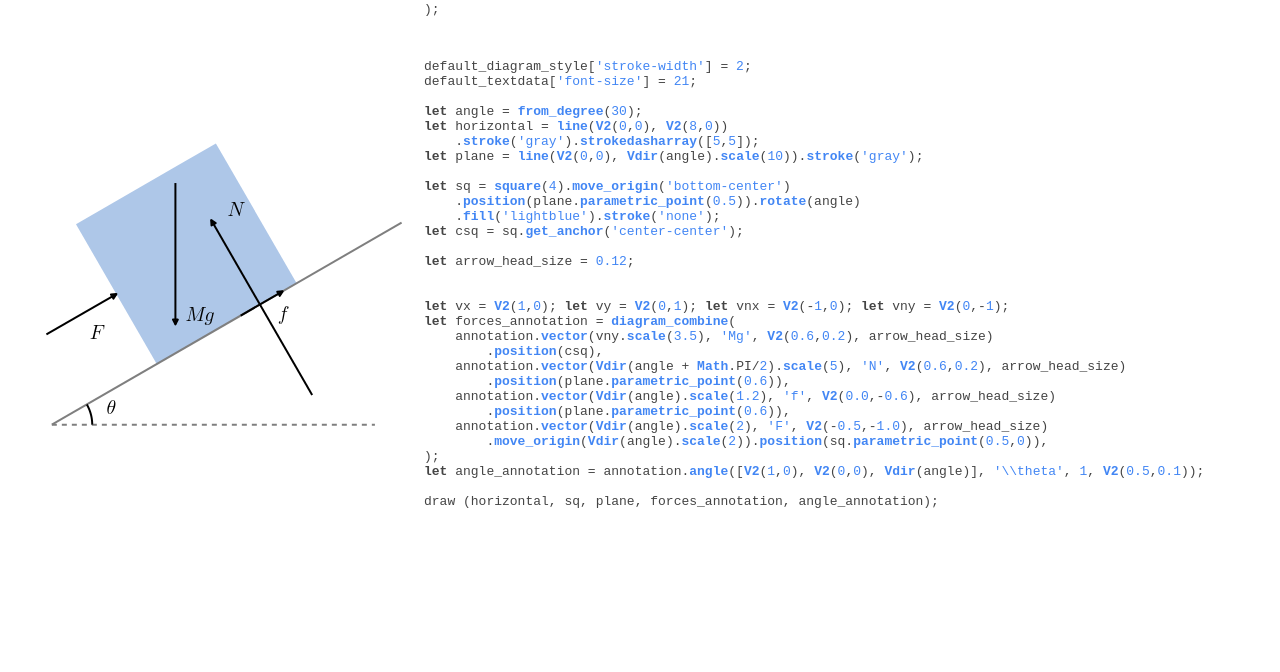
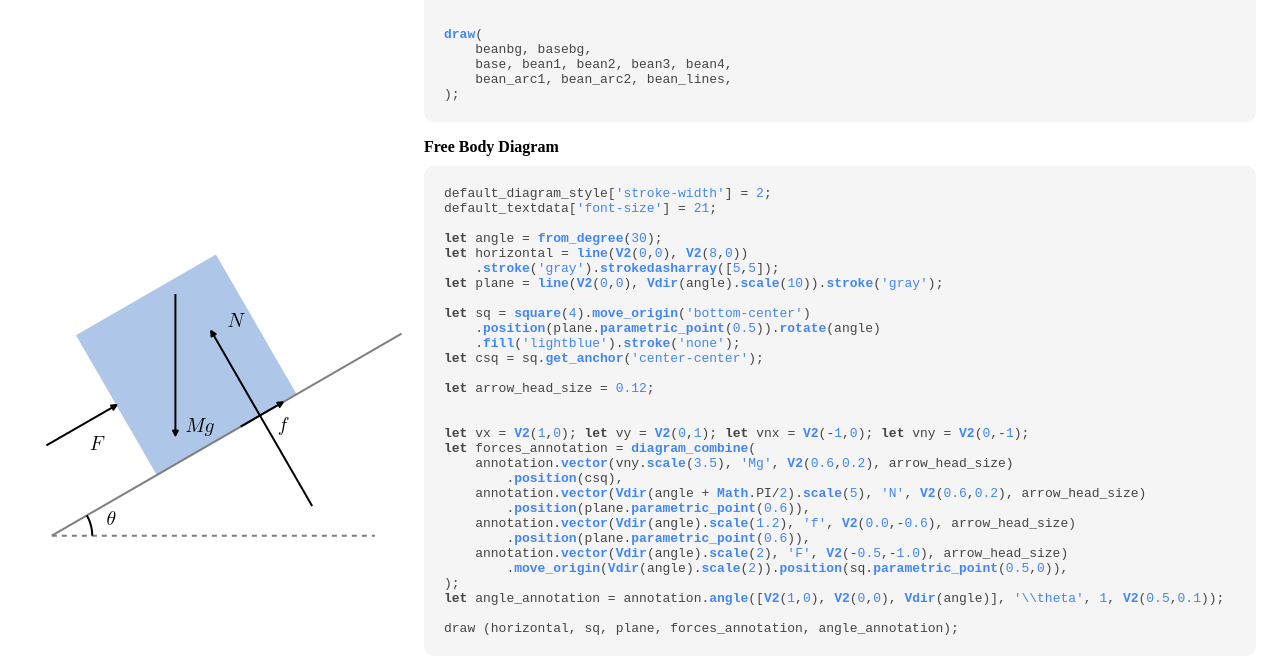
Before and after one commit to ray-pH/diagramatics-site-old, a website with bundled scripts: page examples/index.html in a window 1280 px wide. Shown: the part 1360-2032 px from the top of the page. Before the commit the page ends 1898 px from the top, so only its background shows below. Built offline with nearby package versions, Linux system fonts and the light colour scheme.

Commit message:
examples : css styling

```diff
--- a/examples/highlighter.js
+++ b/examples/highlighter.js
@@ -1,5 +1,7 @@
 import hljscore from 'highlight.js/lib/core';
 import javascript from 'highlight.js/lib/languages/javascript';
 
+// theme was imported as css
+// <link href="./lib/lightfair.css" rel="stylesheet">
 hljscore.registerLanguage('javascript', javascript);
 export let hljs = hljscore;
--- a/examples/index.html
+++ b/examples/index.html
@@ -5,11 +5,18 @@
         <meta charset="UTF-8">
         <meta name="viewport" content="width=device-width, initial-scale=1">
         <link href="./style.css" rel="stylesheet">
+        <link href="../style.css" rel="stylesheet">
         <link href="./lib/lightfair.css" rel="stylesheet">
         <script src="./index.js" type="module"></script>
     </head>
     <body>
-        Examples
+        <div class="header">
+            <img src="../assets/diagramatics_logo.png" class="header-left">
+            <a class="header-left"  href="">Diagramatics</a>
+            <a class="header-right" href=".">GitHub</a>
+            <a class="header-right" href="../editor/">Editor</a>
+            <span class="header-right">⋅</span>
+        </div>
         <div id="example-container">
         </div>
     </body>
--- a/examples/index.js
+++ b/examples/index.js
@@ -10,8 +10,13 @@ for (let ex in examples) {
     //     <div class="example-diagram">
     //         <svg class="svg-diagram"> ... </svg>
     //     </div>
-    //     <div class="example-code">
-    //         ...
+    //     <div class="example-code-container">
+    //         <span class="example-title"> ... </span>
+    //         <div class="example-code-bg">
+    //             <div class="example-code">
+    //                 ...
+    //             </div>
+    //         </div>
     //     </div>
     // </div>
     let div = document.createElement('div');
@@ -23,15 +28,27 @@ for (let ex in examples) {
     svg.classList.add('svg-diagram');
     diagramdiv.appendChild(svg);
 
+    let codecontainerdiv = document.createElement('div');
+    codecontainerdiv.classList.add('example-code-container');
+
+    let title = document.createElement('span');
+    title.classList.add('example-title');
+    title.innerHTML = examples[ex].comments[0];
+
+    let codedivbg = document.createElement('div');
+    codedivbg.classList.add('example-code-bg');
     let codediv = document.createElement('div');
     codediv.classList.add('example-code');
     codediv.classList.add('hljs');
     codediv.classList.add('javascript');
 
     codediv.innerHTML = '<pre>' + hljs.highlight(examples[ex].code, { language: 'javascript' }).value + '</pre>';
+    codedivbg.appendChild(codediv);
 
+    codecontainerdiv.appendChild(title);
+    codecontainerdiv.appendChild(codedivbg);
     div.appendChild(diagramdiv);
-    div.appendChild(codediv);
+    div.appendChild(codecontainerdiv);
     containerdiv.appendChild(div);
 
     draw_code(svg, examples[ex].code);
--- a/examples/style.css
+++ b/examples/style.css
@@ -1,28 +1,49 @@
 /* <div class="example">
 /*     <div class="example-diagram">
 /*         <svg class="svg-diagram"> ... </svg>
- *     </div>
-/*     <div class="example-code">
- *         ...
- *     </div>
+/*     </div>
+/*     <div class="example-code-container">
+/*         <span class="example-title"> ... </span>
+/*         <div class="example-code-bg">
+/*             <div class="example-code">
+/*                 ...
+/*             </div>
+/*         </div>
+/*     </div>
 /* </div> */
 
- .example {
+/* Override default hljs background */
+.example-code.hljs {
+     background: none;
+}
+pre {
+    margin : 0px;
+}
+
+.example {
     display: flex;
     flex-direction: row;
     justify-content: space-between;
     align-items: center;
     margin: 1em;
- }
+}
 .example-diagram {
+}
+.svg-diagram {
     width: 400px;
     height: 300px;
 }
-.svg-diagram {
-    width: 100%;
-    height: 100%;
+.example-title {
+    display: block;
+    margin-bottom: 10px;
+    font-weight: 600;
 }
-.example-code {
+.example-code-container {
     flex-grow: 1;
-    overflow: auto;
+    overflow-x: auto;
 }
+.example-code-bg {
+    padding: 20px;
+    background-color: #f5f5f5;
+    border-radius: 10px;
+}
```
